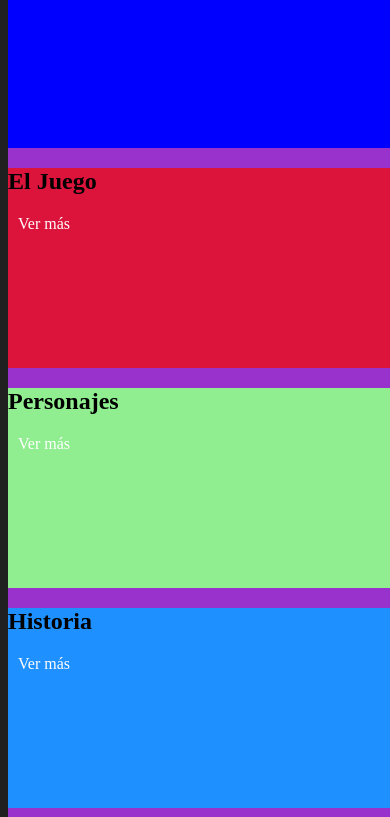
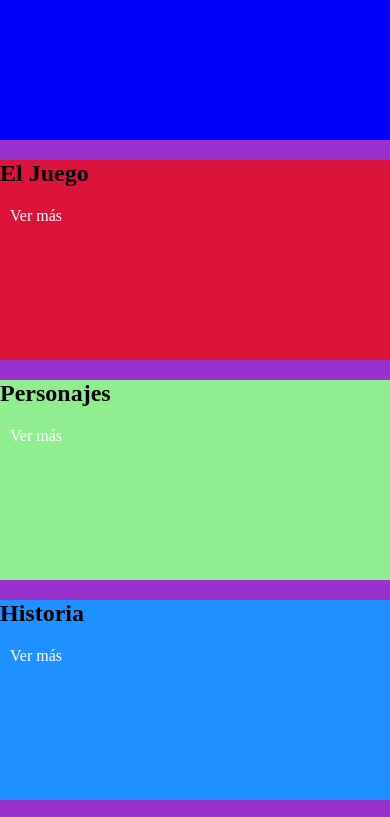
Before and after one commit to M-kombat/M-kombat.github.io, a plain HTML site: page index.html in a window 390 px wide. Shown: the part 156-973 px from the top of the page. Drawn offline with Linux system fonts and the light colour scheme.

Commit message:
Update general.css

```diff
--- a/stylesheet/general.css
+++ b/stylesheet/general.css
@@ -228,5 +228,5 @@ h6 {
     margin-left: -8%;
 }
 @media screen and (max-width: 400px) {
-    body {width: 100%;}
+    body {display: contents;}
 }
```
